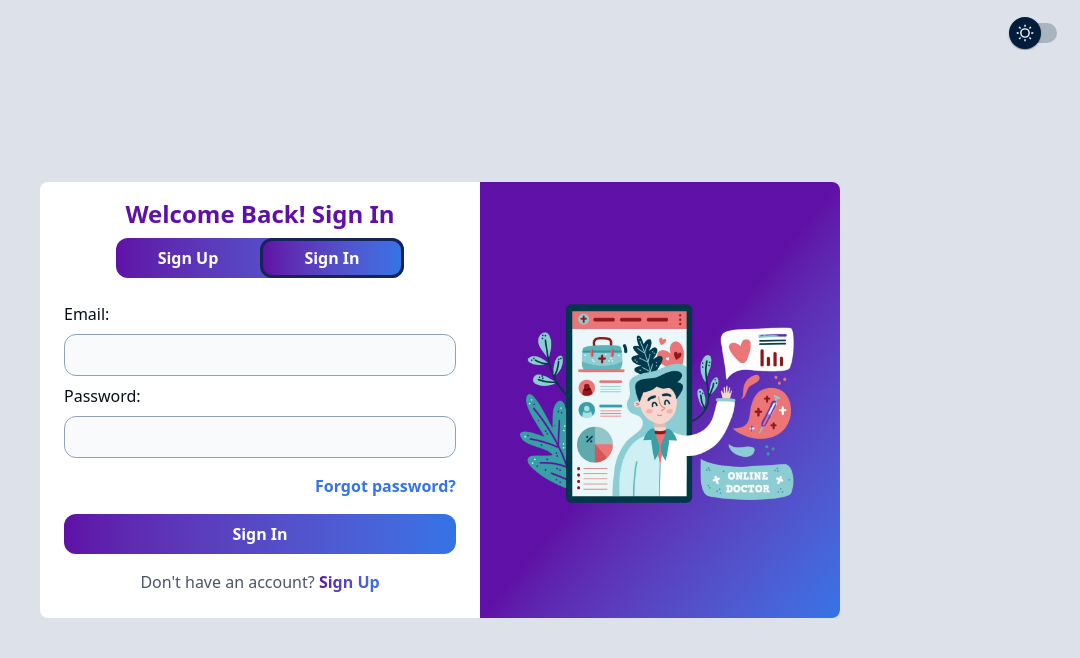
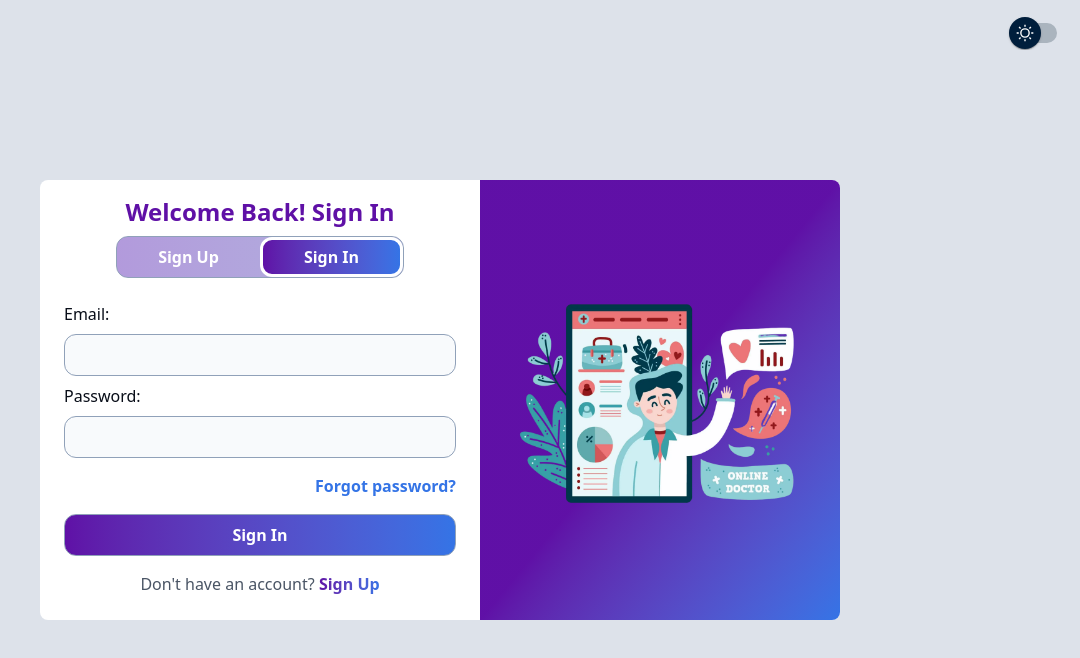
Before and after one commit to chowanza/clinicalHistory, a React (Vite) app: page /signin in a window 1280 px wide. Shown: the top 658 px of the page, without its empty margins (200-1280 px from the left). Built offline with nearby package versions, Linux system fonts and the light colour scheme.

Commit message:
Add framer-motion library and enhance authentication forms with improved styles and animations

```diff
--- a/package.json
+++ b/package.json
@@ -14,6 +14,7 @@
     "@emotion/styled": "^11.14.0",
     "@mui/material": "^7.0.1",
     "@tailwindcss/vite": "^4.0.17",
+    "framer-motion": "^12.6.3",
     "react": "^19.0.0",
     "react-dom": "^19.0.0",
     "react-icons": "^5.5.0",
--- a/src/components/auth/SignInForm.jsx
+++ b/src/components/auth/SignInForm.jsx
@@ -27,7 +27,11 @@ const SignInForm = () => {
         </Link>
         <button
           type='submit'
-          className='font-semibold bg-gradient-to-r from-primary to-secondary p-2 rounded-xl text-white'
+          className='font-semibold bg-gradient-to-r from-primary to-secondary p-2 rounded-xl text-white border-slate-400 border cursor-pointer
+             hover:scale-105 transition-transform duration-300
+             hover:shadow-lg hover:shadow-secondary/50
+             hover:outline-2 hover:outline-white
+             hover:bg-opacity-80 hover:animate-pulse'
         >
           Sign In
         </button>
--- a/src/components/auth/SignUpForm.jsx
+++ b/src/components/auth/SignUpForm.jsx
@@ -54,10 +54,15 @@ const SignUpForm = () => {
         </div>
         <button
           type='submit'
-          className='font-semibold bg-gradient-to-r from-primary to-secondary p-2 rounded-xl text-white'
+          className='font-semibold bg-gradient-to-r from-primary to-secondary p-2 rounded-xl text-white border-slate-400 border cursor-pointer
+             hover:scale-105 transition-transform duration-300
+             hover:shadow-lg hover:shadow-secondary/50
+             hover:outline-2 hover:outline-white
+             hover:bg-opacity-80 hover:animate-pulse'
         >
           Sign Up
         </button>
+
         <div className='width-full text-center'>
           <span className='text-gray-600 dark:text-gray-400'>
             Already have an account?{' '}
--- a/src/components/auth/Switch.jsx
+++ b/src/components/auth/Switch.jsx
@@ -14,7 +14,7 @@ const Switch = ({ isSignUp, setIsSignUp }) => {
   }
 
   return (
-    <div className='flex justify-around items-center bg-gradient-to-r from-primary to-secondary rounded-xl w-72 text-white font-semibold cursor-pointer relative text-center'>
+    <div className='flex justify-around items-center bg-gradient-to-r from-primary-opacity border-slate-400 border to-secondary-opacity rounded-xl w-72 text-white font-semibold cursor-pointer relative text-center'>
       <span className='z-10 w-1/2 h-full p-2' onClick={handleSignUp}>
         Sign Up
       </span>
@@ -22,7 +22,7 @@ const Switch = ({ isSignUp, setIsSignUp }) => {
         Sign In
       </span>
       <span
-        className={`absolute w-1/2 h-full rounded-xl border-3 border-blue-950 left-0 bg-gradient-to-r from-primary to-secondary transition-transform duration-500 ease-in-out ${
+        className={`absolute w-1/2 h-full rounded-xl border-3 border-white left-0 bg-gradient-to-r from-primary to-secondary transition-transform duration-500 ease-in-out ${
           isSignUp ? '' : 'translate-x-full'
         }`}
       ></span>
--- a/src/index.css
+++ b/src/index.css
@@ -4,8 +4,16 @@
 @theme {
   --color-primary: oklch(0.41 0.2072 300);
   --color-secondary: oklch(0.58 0.185 261);
+  --color-primary-opacity: rgba(102, 54, 185, 0.5);
+  --color-secondary-opacity: rgba(99, 99, 189, 0.5);
+
   --color-background-light: oklch(0.91 0.0123 261);
   --color-background-dark: oklch(0.13 0.0395 261);
   --color-text-light: oklch(0.16 0.0247 264.66);
   --color-text-dark: oklch(0.93 0.0049 264.66);
 }
+
+#auth-form {
+  interpolate-size: allow-keywords;
+  transition: all 0.3s ease-in-out;
+}
--- a/src/pages/Auth.jsx
+++ b/src/pages/Auth.jsx
@@ -3,6 +3,7 @@ import ThemeSwitch from '../components/ui/ThemeSwitch'
 import RightSidebar from '../components/auth/RightSidebar'
 import Switch from '../components/auth/Switch'
 import { Outlet, useNavigate, useLocation } from 'react-router-dom'
+import { motion } from 'framer-motion'
 
 const Auth = () => {
   const [isSignUp, setIsSignUp] = useState(true)
@@ -25,8 +26,12 @@ const Auth = () => {
       <div className='absolute top-0 right-0 p-4'>
         <ThemeSwitch />
       </div>
-      <div className='flex justify-center items-center w-[800px] mx-auto m-0 p-0 overflow-hidden rounded-lg relative bg-white max-h-max dark:bg-slate-800'>
-        <div className='w-[55%] h-full flex justify-center items-center flex-col pt-4'>
+      <motion.div
+        layout
+        transition={{ duration: 0.3, ease: 'circIn' }}
+        className='flex justify-center items-center w-[800px] mx-auto m-0 p-0 overflow-hidden rounded-lg relative bg-white max-h-max dark:bg-slate-800'
+      >
+        <div className='w-[55%] flex justify-center items-center flex-col pt-4'>
           <div className='flex flex-col gap-2'>
             <h1 className='text-center text-2xl text-primary dark:text-secondary font-bold'>
               {isSignUp ? 'Create an Account' : 'Welcome Back! Sign In'}
@@ -36,7 +41,7 @@ const Auth = () => {
           <Outlet />
         </div>
         <RightSidebar />
-      </div>
+      </motion.div>
     </div>
   )
 }
```
Also changed, not shown: 1 other file (tests, documents, lock files or other folders).
